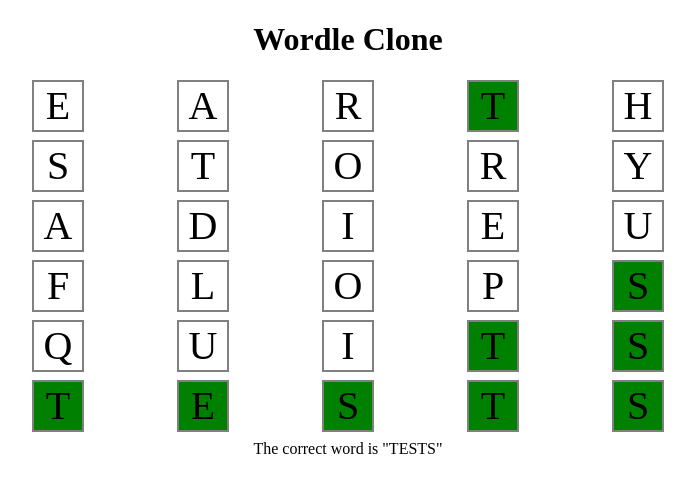
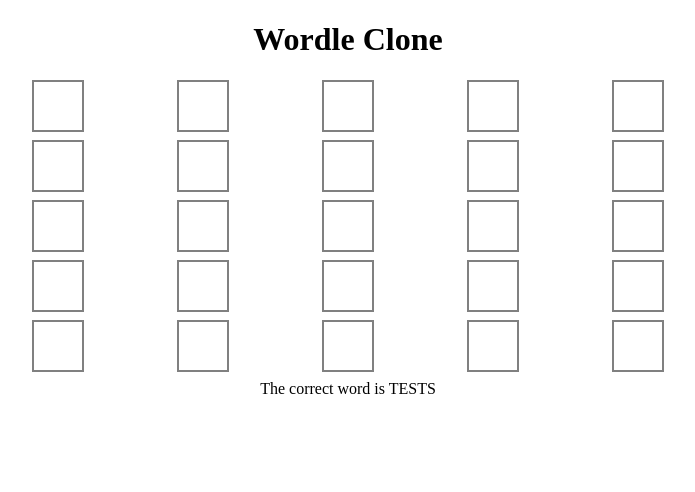
Before and after one commit to gabriel-macario/friends-with-grudges, a React (Vite) app: page / in a window 1280 px wide. Shown: the top 492 px of the page, without its empty margins (292-987 px from the left). Built offline with nearby package versions, Linux system fonts and the light colour scheme.

Commit message:
Begin implementation if input flow

```diff
--- a/src/components/GameBoard.tsx
+++ b/src/components/GameBoard.tsx
@@ -1,10 +1,18 @@
-import  React, { CSSProperties, useContext } from "react";
+import  React, { CSSProperties, useContext, useEffect, useState } from "react";
 import GameRow from "./GameRow";
 import { AnswerContext } from "../contexts/GameState"
+import { isLetter } from "../helpers"
 
 interface GameBoardProps {
     gameFinished?: boolean;
 }
+
+interface GameBoardState {
+    currentRow: number,
+    currentString: string,
+    currentWords: Array<string>
+}
+
 const GameBoardStyles: CSSProperties = {
     alignItems: "center",
     display: "flex",
@@ -17,24 +25,60 @@
 }
 
 const GameBoard: React.FC<GameBoardProps> = ({}: GameBoardProps  ) => {
+    const [boardState, setBoardState] = useState<GameBoardState>({
+        currentRow: 0,
+        currentString: "",
+        currentWords: Array(5).fill("")
+    });
+
+    function handleLetterPress(e: KeyboardEvent) {
+        const {
+            currentRow,
+            currentString,
+            currentWords
+        } = boardState;
+
+        if (currentString.length < 5) {
+
+            console.log(e.key);
+
+            let newString: string = currentString + e.key;
+            let newWords: Array<string> = [...currentWords];
+            newWords[currentRow] = newString;
+
+            let newBoardState: GameBoardState = {
+                currentRow,
+                currentString: newString,
+                currentWords: newWords
+            }
+
+            setBoardState(newBoardState)
+        }
+    }
+
+    useEffect(() => {
+        function handleKeyDown(e: KeyboardEvent) {
+            if (isLetter(e)) {
+                handleLetterPress(e)
+            }
+        }
+
+        document.addEventListener('keydown', handleKeyDown)
+
+        return function cleanup() {
+            document.removeEventListener('keydown', handleKeyDown);
+        }
+    })
+
     const answer = useContext(AnswerContext);
 
-    const currentWords = [
-        "earth",
-        "story",
-        "adieu",
-        "flops",
-        "quits",
-        "tests"
-    ]
-
-    let gameRows = currentWords.map(word => <GameRow word={word.toUpperCase()} />)
+    let gameRows = boardState.currentWords.map((word, i) => <GameRow key={`${i}`} word={word.toUpperCase()} />)
 
     return <div
         style={GameBoardStyles}
     >
         {gameRows}
-        <div>{`The correct word is "${answer}"`}</div>
+        <div>{`The correct word is ${answer}`}</div>
     </div>
 }
 
```
